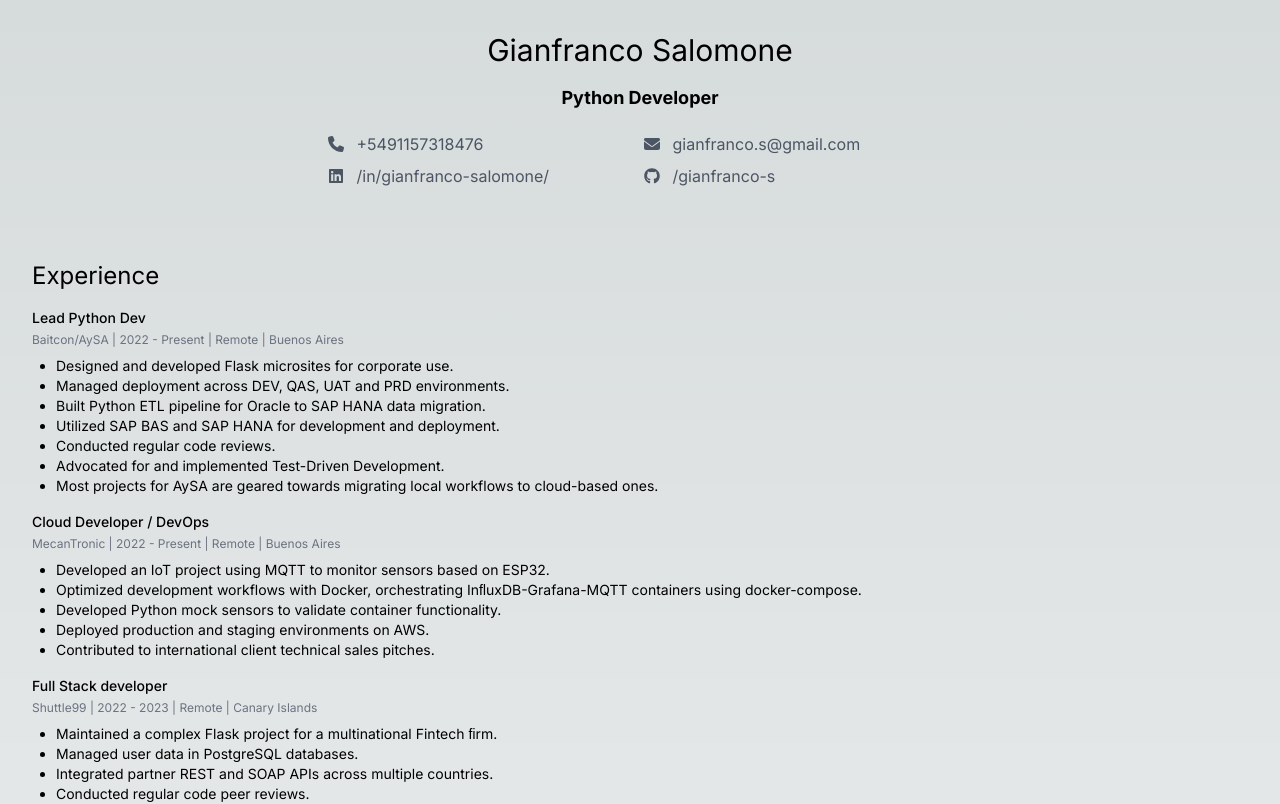
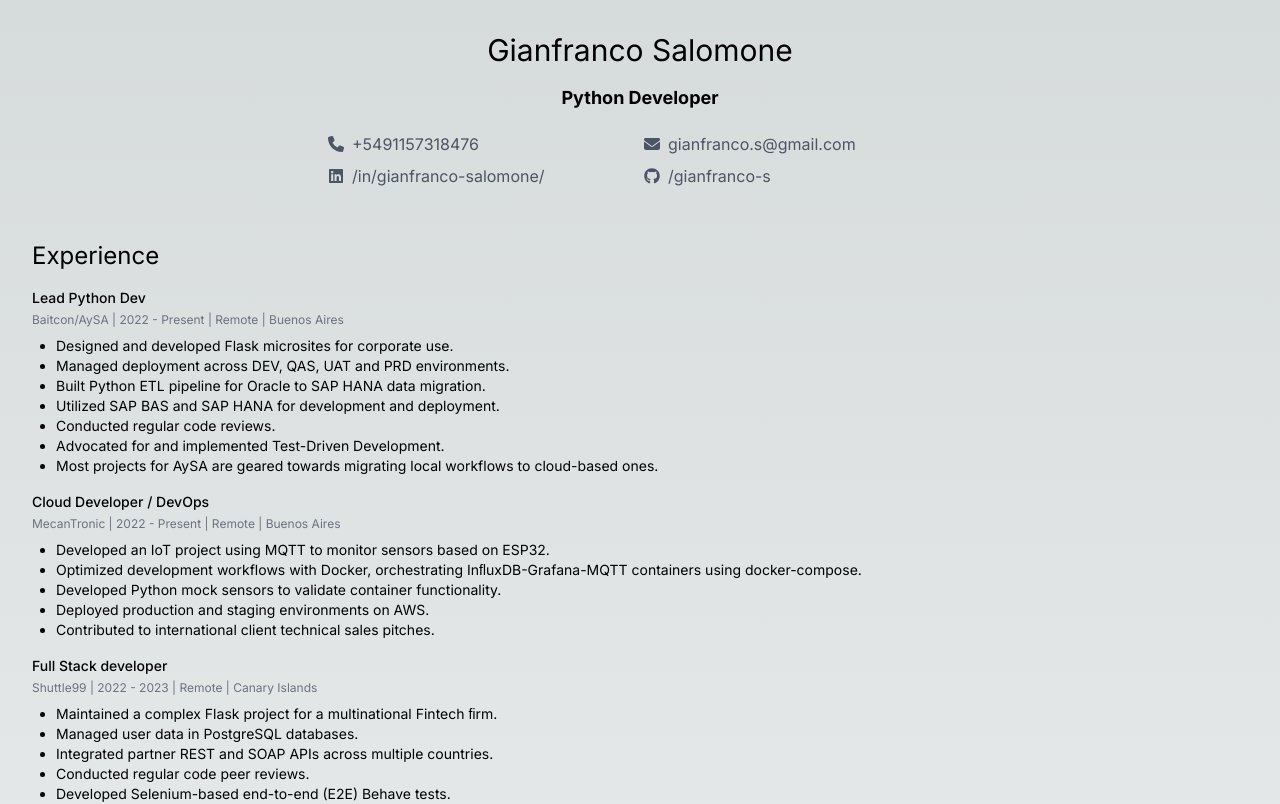
Before and after one commit to gianfranco-s/json-career-view, a Next.js app in the folder my-json-resume/: page / in a window 1280 px wide. Shown: the top 804 px of the page. Built offline with nearby package versions, Linux system fonts and the light colour scheme.

Commit message:
Less space between info and Experience

```diff
--- a/my-json-resume/src/app/page.tsx
+++ b/my-json-resume/src/app/page.tsx
@@ -14,7 +14,7 @@ const Home = () => {
       <div className="flex justify-center">
         <div className="w-full md:w-1/2"> {/* Center title and contact info */}
           <Title titleData={resumeData.titleData} />
-          <div className="mb-10 mt-5">
+          <div className="mb-5 mt-5">
             <ContactInfo contactInfo={resumeData.contactInfo} />
           </div>
         </div>
--- a/my-json-resume/src/components/ContactInfo.tsx
+++ b/my-json-resume/src/components/ContactInfo.tsx
@@ -21,26 +21,18 @@ function ContactInfo({ contactInfo }: ContactInfoProps) {
 
     return (
         <div className="grid grid-cols-2 gap-2">
-            <p className="flex items-center text-gray-600">
-                <a href={whatsappUrl} target="_blank">
+            <a href={whatsappUrl} target="_blank" className="flex items-center text-gray-600">
                 <FontAwesomeIcon icon={faPhone} className="h-4 w-4 mr-2" /> {contactInfo.mobilePhone}
             </a>
-            </p>
-            <p className="flex items-center text-gray-600">
-                <a href={emailTo}>
+            <a href={emailTo} className="flex items-center text-gray-600">
                 <FontAwesomeIcon icon={faEnvelope} className="h-4 w-4 mr-2" /> {contactInfo.email}
             </a>
-            </p>
-            <p className="flex items-center text-gray-600">
-                <a href={contactInfo.LinkedIn}>
+            <a href={contactInfo.LinkedIn} className="flex items-center text-gray-600">
                 <FontAwesomeIcon icon={faLinkedin} className="h-4 w-4 mr-2" /> {linkedInEndpoint}
             </a>
-            </p>
-            <p className="flex items-center text-gray-600">
-                <a href={contactInfo.GitHub}>
+            <a href={contactInfo.GitHub} className="flex items-center text-gray-600">
                 <FontAwesomeIcon icon={faGithub} className="h-4 w-4 mr-2" /> {gitHubEndpoint}
             </a>
-            </p>
         </div >
     );
 }
```
Lines whose indentation alone changed are shown as unchanged.
